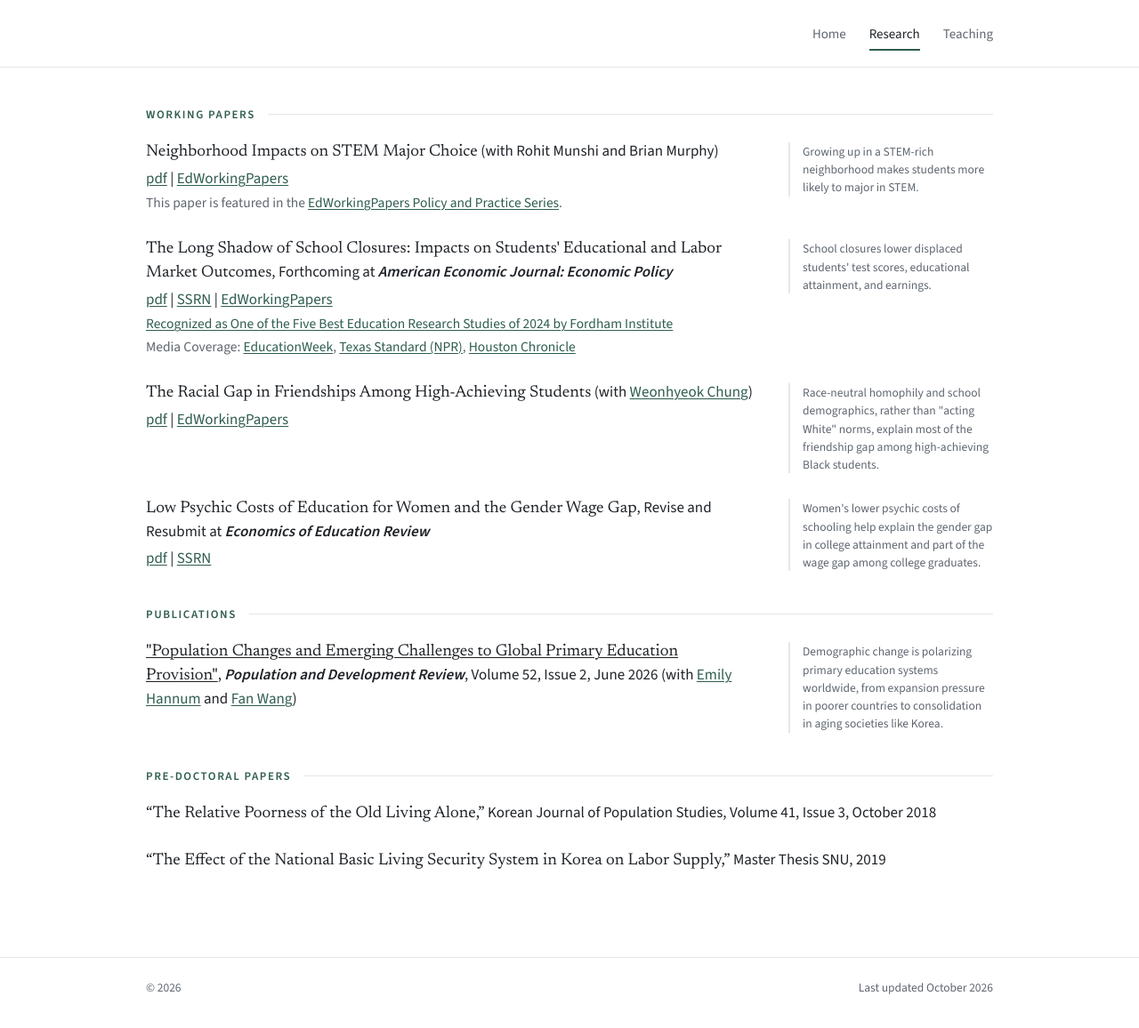
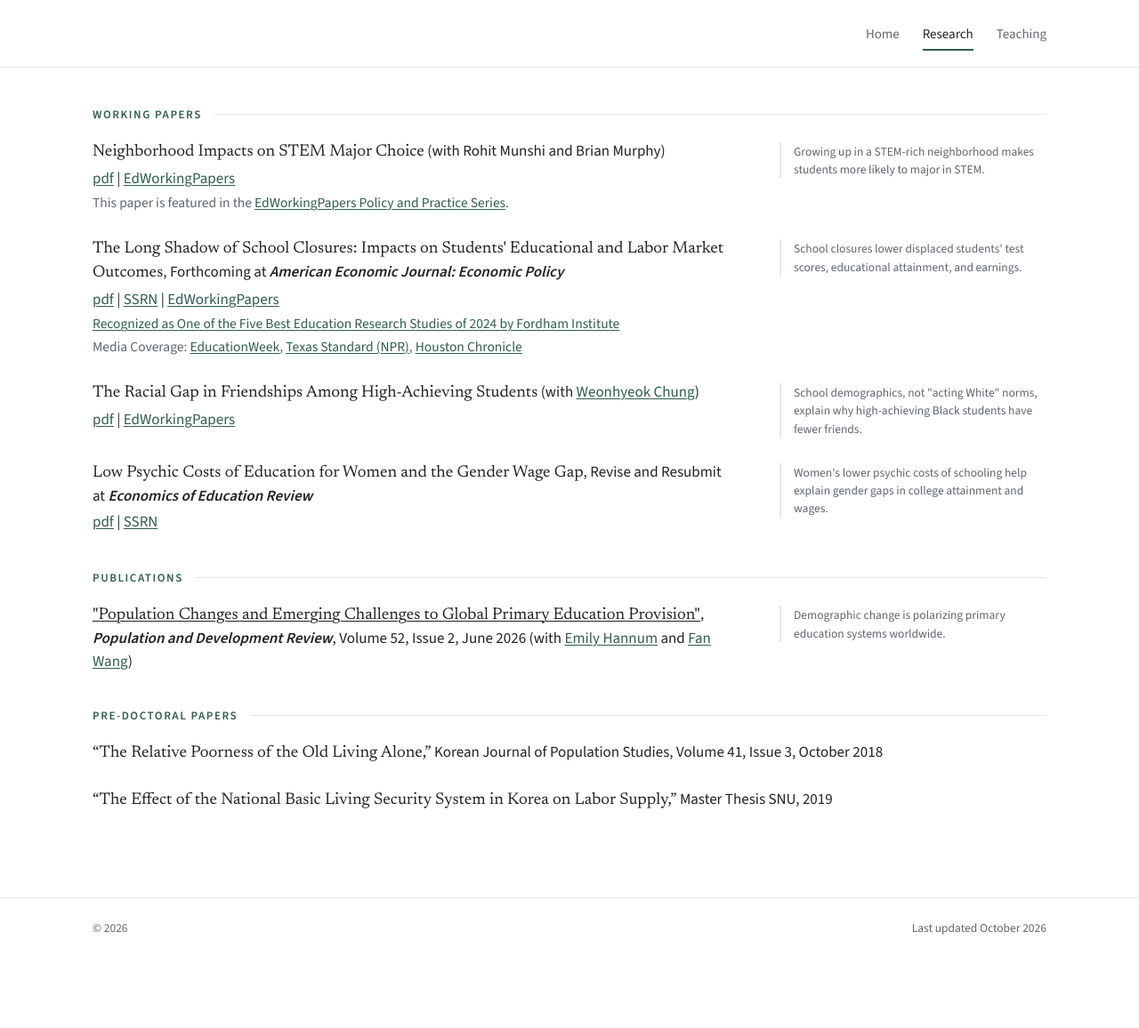
Before and after one commit to Jeonghyeok-Kim/Jeonghyeok-Kim.github.io, a Jekyll site: the page built from research.html, in a window 1280 px wide. Shown: the whole page at 89% size. Built offline with Jekyll 4.4.1, drawn with Linux system fonts in a browser that asks for light colours; after the commit the page ends 1088 px from its top, so only the background shows below that.

Commit message:
Shorter summaries; wider page and summary column (draft, not pushed)
Co-Authored-By: Claude Opus 5.5 <noreply@anthropic.com>
Claude-Session: https://claude.ai/code/session_01C8SfPgZMHDBmCfKXUXuK3z

```diff
--- a/_data/papers.yml
+++ b/_data/papers.yml
@@ -38,14 +38,14 @@ working_papers:
       - "Media Coverage: [EducationWeek](https://www.edweek.org/leadership/the-harm-of-school-closures-can-last-a-lifetime-new-research-shows/2024/06), [Texas Standard (NPR)](https://www.texasstandard.org/stories/school-closures-texas-pease-elementary-impact-students-academics/), [Houston Chronicle](https://www.houstonchronicle.com/news/houston-texas/education/hisd/article/school-closures-academics-21358511.php)"
 
   - title: "The Racial Gap in Friendships Among High-Achieving Students"
-    summary: "Race-neutral homophily and school demographics, rather than \"acting White\" norms, explain most of the friendship gap among high-achieving Black students."
+    summary: "School demographics, not \"acting White\" norms, explain why high-achieving Black students have fewer friends."
     info: "(with [Weonhyeok Chung](https://sites.google.com/view/weonhyeokchung/home))"
     links:
       pdf: /assets/Friendship_Formation_by_Race_and_Abilities.pdf
       EdWorkingPapers: https://edworkingpapers.com/ai24-1025
 
   - title: "Low Psychic Costs of Education for Women and the Gender Wage Gap"
-    summary: "Women's lower psychic costs of schooling help explain the gender gap in college attainment and part of the wage gap among college graduates."
+    summary: "Women's lower psychic costs of schooling help explain gender gaps in college attainment and wages."
     info: ", Revise and Resubmit at *Economics of Education Review*"
     links:
       pdf: /assets/Noncognitive_skills_and_gender_gaps.pdf
@@ -54,7 +54,7 @@ working_papers:
 publications:
 
   - title: "\"Population Changes and Emerging Challenges to Global Primary Education Provision\""
-    summary: "Demographic change is polarizing primary education systems worldwide, from expansion pressure in poorer countries to consolidation in aging societies like Korea."
+    summary: "Demographic change is polarizing primary education systems worldwide."
     title_link: https://onlinelibrary.wiley.com/doi/full/10.1111/padr.70059
     info: ", *Population and Development Review*, Volume 52, Issue 2, June 2026 (with [Emily Hannum](https://sociology.sas.upenn.edu/people/emily-hannum) and [Fan Wang](https://fanwangecon.github.io/))"
 
--- a/assets/css/main.css
+++ b/assets/css/main.css
@@ -25,7 +25,7 @@ body {
 a { color: var(--accent); text-decoration-thickness: 1px; text-underline-offset: 2px; }
 a:hover { color: #1d4237; }
 
-.wrap { max-width: 1000px; margin: 0 auto; padding: 0 24px; }
+.wrap { max-width: 1120px; margin: 0 auto; padding: 0 24px; }
 
 /* Header ----------------------------------------------------- */
 .site-header { border-bottom: 1px solid var(--rule); }
@@ -84,7 +84,7 @@ a:hover { color: #1d4237; }
 
 /* Papers */
 .paper { margin-bottom: 26px; }
-.paper.has-summary { display: grid; grid-template-columns: minmax(0, 1fr) 230px; gap: 40px; align-items: start; }
+.paper.has-summary { display: grid; grid-template-columns: minmax(0, 1fr) 300px; gap: 56px; align-items: start; }
 .paper-summary {
   margin: 3px 0 0 !important; font-size: 13.5px; line-height: 1.5; color: var(--muted);
   padding-left: 14px; border-left: 2px solid var(--rule);
```
